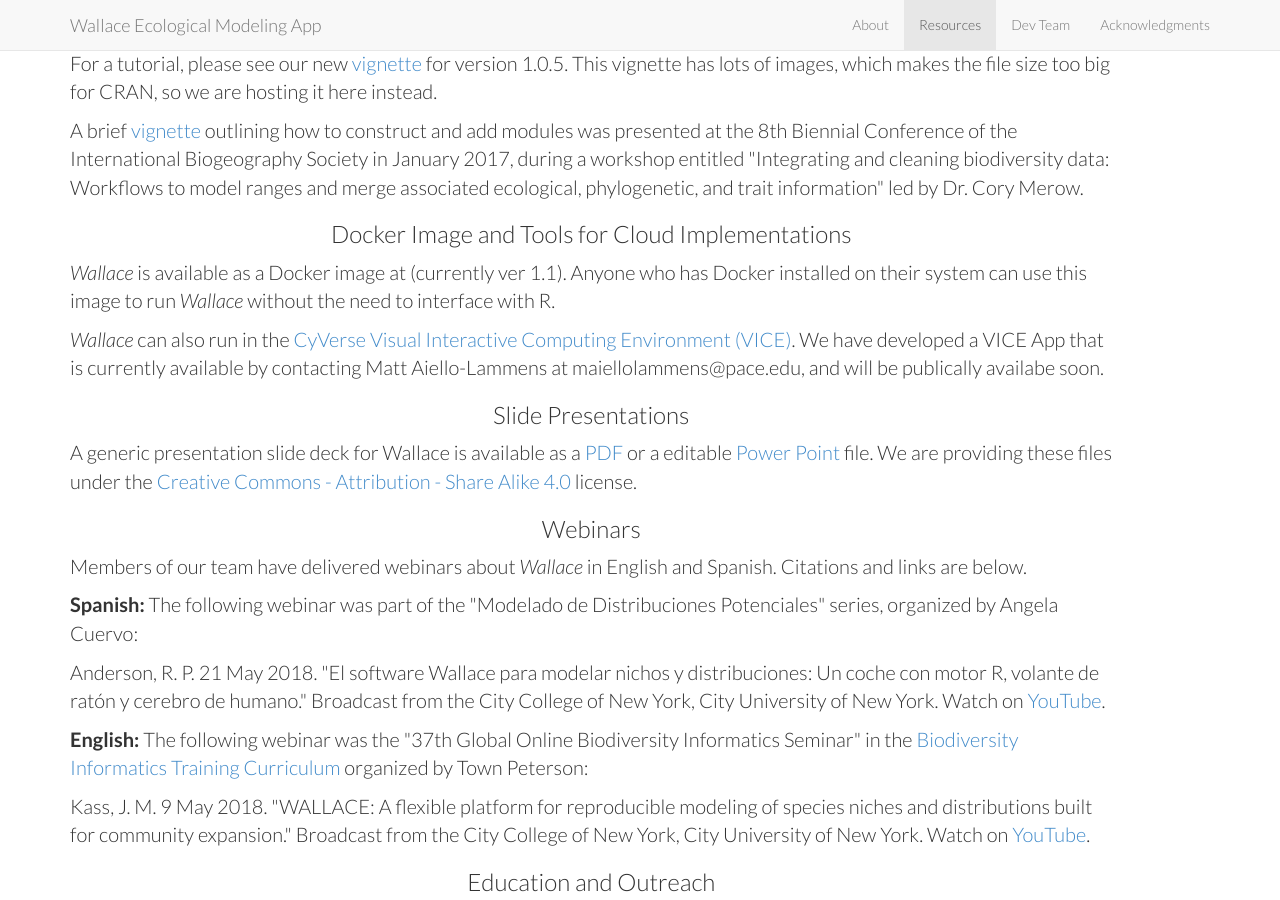
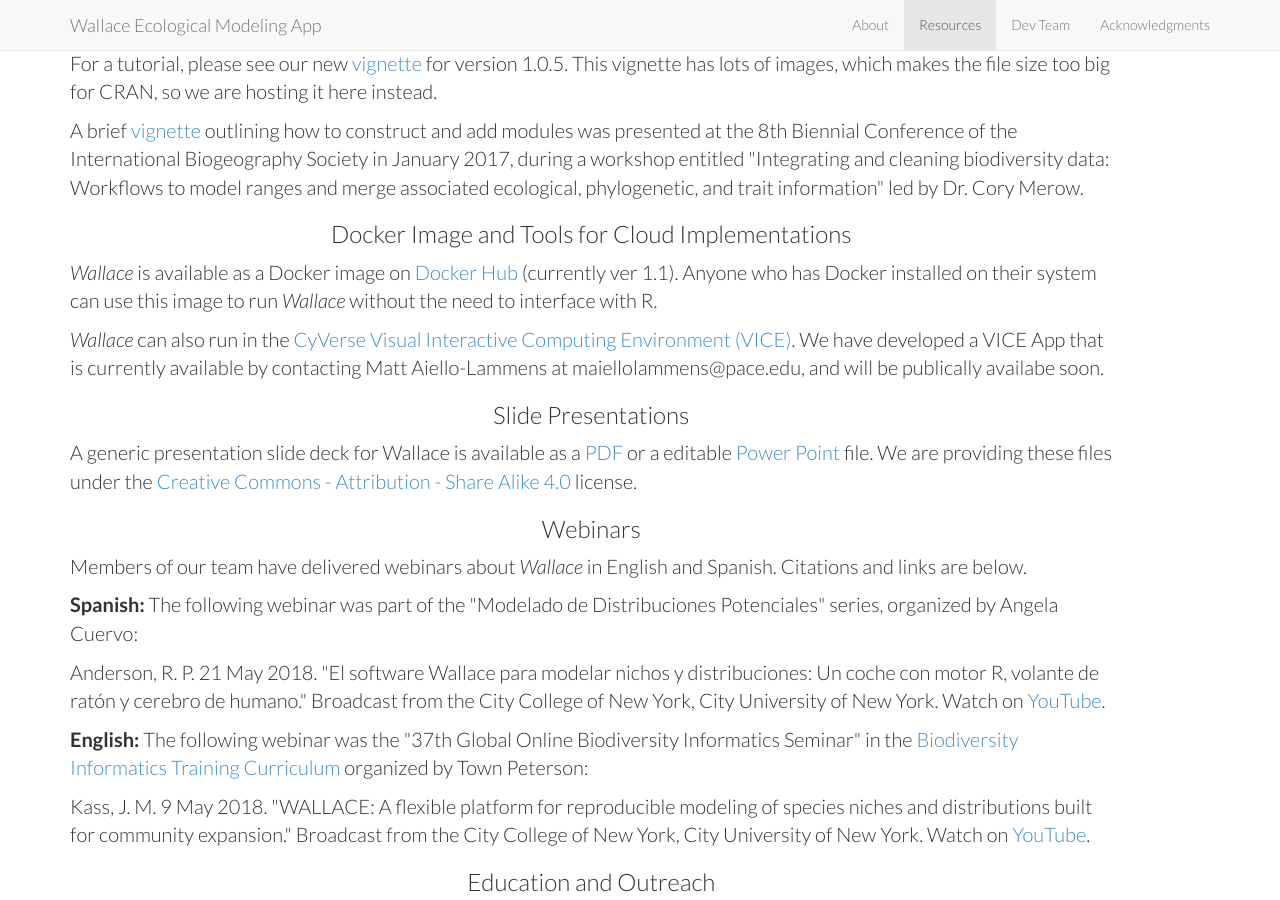
Before and after one commit to wallaceEcoMod/wallaceecomod.github.io, a Jekyll site: the page built from index.html, in a window 1280 px wide and 900 px high, scrolled down 1549 px. Built offline with Jekyll 4.4.1, drawn with Linux system fonts in a browser that asks for light colours.

Commit message:
More html link fixes

```diff
--- a/_includes/resources.html
+++ b/_includes/resources.html
@@ -25,7 +25,7 @@
 
       <h3>Docker Image and Tools for Cloud Implementations</h3>
       <p style="font-size:20px" align="left">
-	<i>Wallace</i> is available as a Docker image at <a href="https://hub.docker.com/repository/docker/mlammens/wallace_v1" target="_blank"></a> (currently ver 1.1). Anyone who has Docker installed on their system can use this image to run <i>Wallace</i> without the need to interface with R. </p>
+	<i>Wallace</i> is available as a Docker image on <a href="https://hub.docker.com/repository/docker/mlammens/wallace_v1" target="_blank">Docker Hub</a> (currently ver 1.1). Anyone who has Docker installed on their system can use this image to run <i>Wallace</i> without the need to interface with R. </p>
       <p style="font-size:20px" align="left">
 	<i>Wallace</i> can also run in the <a href="https://cyverse.org/node/50" target="_blank">CyVerse Visual Interactive Computing Environment (VICE)</a>. We have developed a VICE App that is currently available by contacting Matt Aiello-Lammens at maiellolammens@pace.edu, and will be publically availabe soon. </p>
 
```
